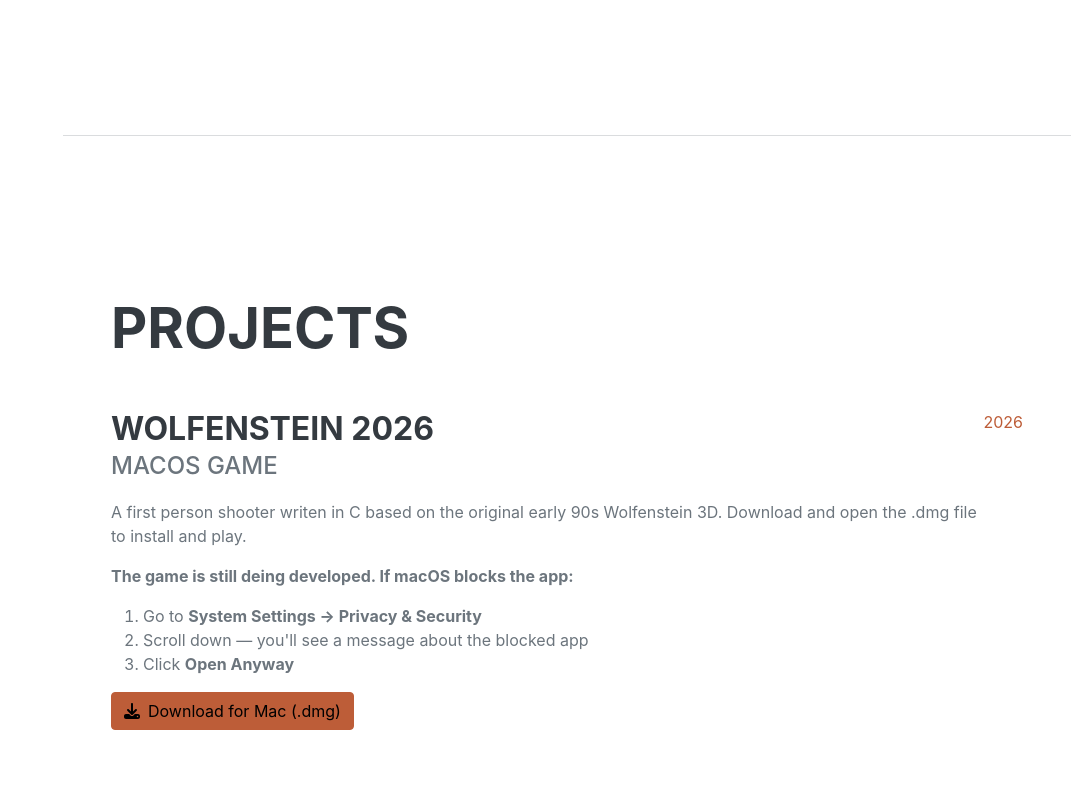
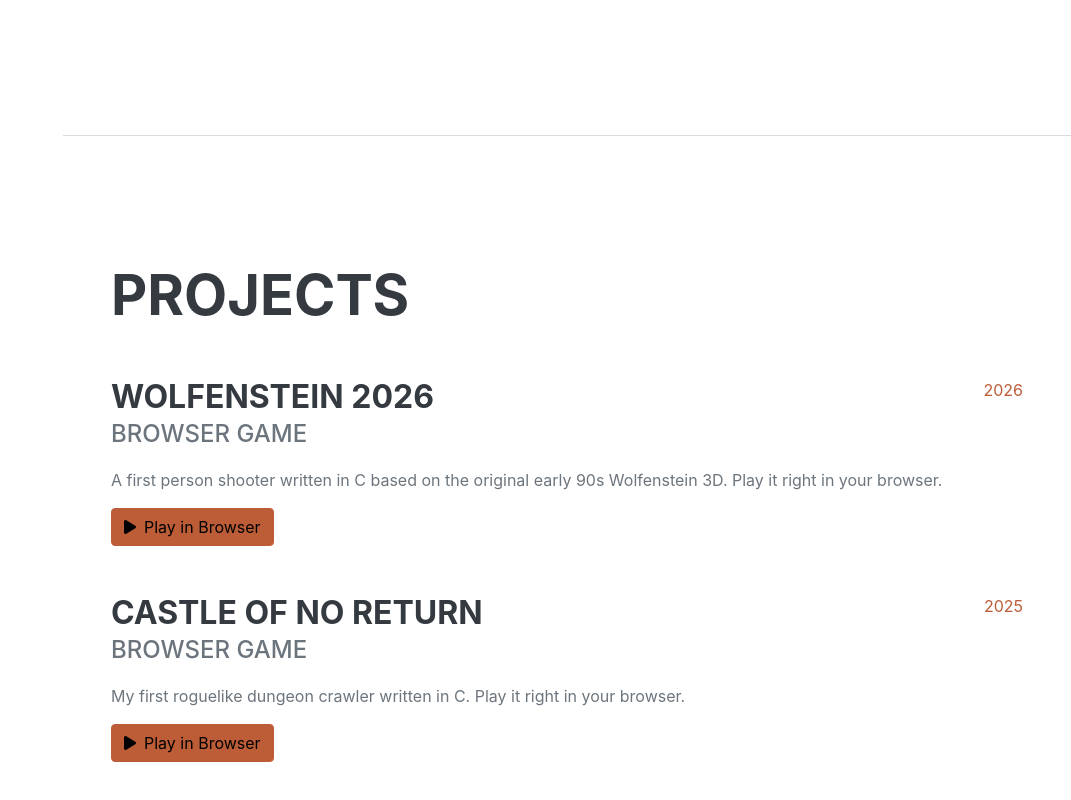
Before and after one commit to christsantiris/christsantiris, a Vue app: page / in a window 1280 px wide. Shown: the part 7378-8178 px from the top of the page, without its empty margins (209-1280 px from the left). Built offline with nearby package versions, Linux system fonts and the light colour scheme; a web font is replaced by a local one.

Commit message:
Update projects section with browser links to games

```diff
--- a/src/components/ProjectsSection.vue
+++ b/src/components/ProjectsSection.vue
@@ -6,21 +6,27 @@
       <div class="d-flex flex-column flex-md-row justify-content-between mb-5">
         <div class="flex-grow-1">
           <h3 class="mb-0">Wolfenstein 2026</h3>
-          <div class="subheading mb-3">macOS Game</div>
-          <p>A first person shooter writen in C based on the original early 90s Wolfenstein 3D. Download and open the .dmg file to install and play.</p>
-          <p><strong>The game is still deing developed. If macOS blocks the app:</strong></p>
-          <ol>
-            <li>Go to <strong>System Settings → Privacy & Security</strong></li>
-            <li>Scroll down — you'll see a message about the blocked app</li>
-            <li>Click <strong>Open Anyway</strong></li>
-          </ol>
-          <a href="/assets/wolfenstein2026.dmg" class="btn btn-primary" download>
-            <i class="fas fa-download me-2"></i>Download for Mac (.dmg)
+          <div class="subheading mb-3">Browser Game</div>
+          <p>A first person shooter written in C based on the original early 90s Wolfenstein 3D. Play it right in your browser.</p>
+          <a href="https://christsantiris.github.io/wolfenstein2026" class="btn btn-primary" target="_blank" rel="noopener">
+            <i class="fas fa-play me-2"></i>Play in Browser
           </a>
         </div>
         <div class="flex-shrink-0"><span class="text-primary">2026</span></div>
       </div>
 
+      <div class="d-flex flex-column flex-md-row justify-content-between mb-5">
+        <div class="flex-grow-1">
+          <h3 class="mb-0">Castle of No Return</h3>
+          <div class="subheading mb-3">Browser Game</div>
+          <p>My first roguelike dungeon crawler written in C. Play it right in your browser.</p>
+          <a href="https://christsantiris.github.io/c_rpg" class="btn btn-primary" target="_blank" rel="noopener">
+            <i class="fas fa-play me-2"></i>Play in Browser
+          </a>
+        </div>
+        <div class="flex-shrink-0"><span class="text-primary">2025</span></div>
+      </div>
+
     </div>
   </section>
 </template>
```
